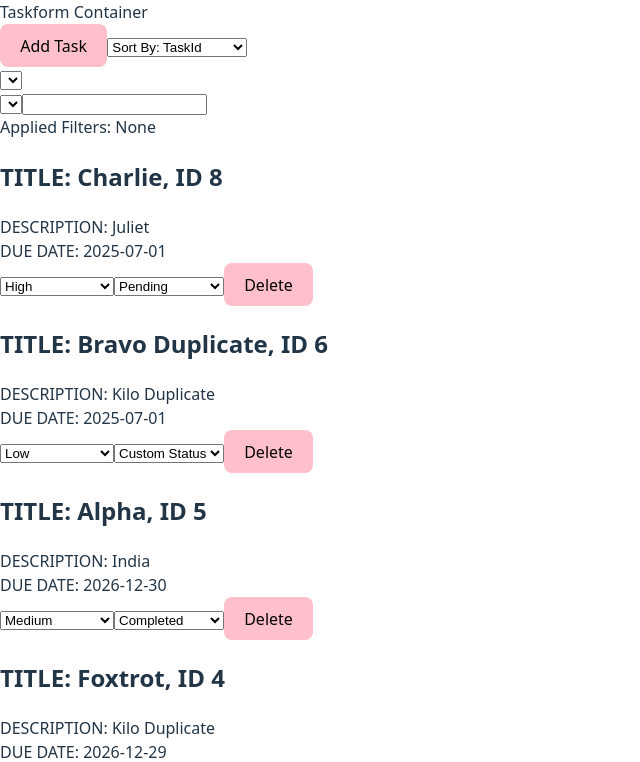
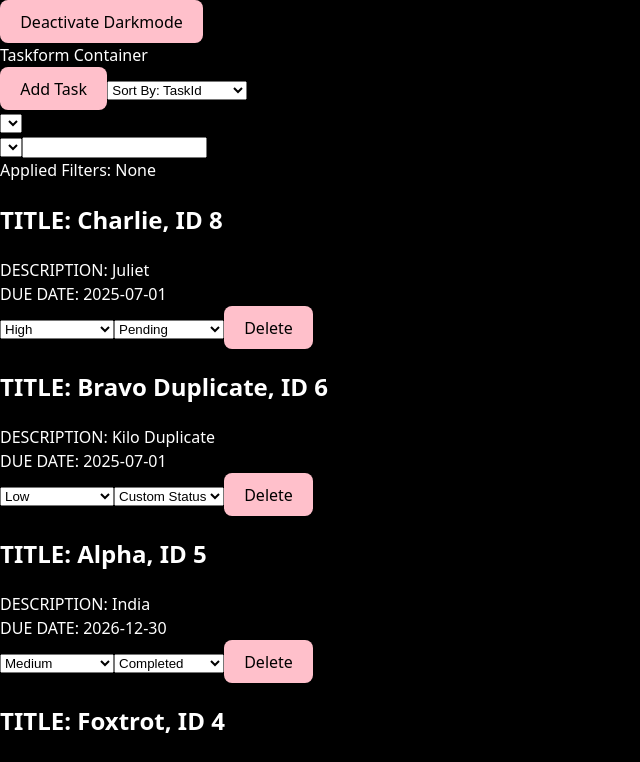
Before and after one commit to aardvarkpepper/2025-07-28-SBA, a React (Vite) app: page / in a window 1280 px wide. Shown: the top 762 px of the page, without its empty margins (0-640 px from the left). Built offline with nearby package versions, Linux system fonts and the light colour scheme.

Commit message:
Add Darkmode button toggle.

```diff
--- a/src/App.css
+++ b/src/App.css
@@ -1,3 +1,14 @@
+body {
+  background-color: white;
+  color: black;
+}
+
+.app {
+  background-color: black;
+  color: white;
+  width: 100vw;
+}
+
 .hidden {
   display: none
 }
--- a/src/App.tsx
+++ b/src/App.tsx
@@ -47,6 +47,7 @@ function App() {
 
   const [tasklist, setTasklist] = useState(tasklistData);
   const [filterlist, setFilterlist] = useState<Filter[]>([]);
+  const [darkmode, setDarkmode] = useState("Deactivate Darkmode");
 
   const tasklistSummary = dataSummary(tasklist); // contains data on status categories, priority categories, and last assigned index.
 
@@ -93,6 +94,17 @@ function App() {
 
   const handleSortTasksByArgument = (key: keyof Task) => {
     setTasklist(prev => sortByKeyValue([...prev], key));
+  }
+
+  const handleToggleDarkMode = (event: any) => {
+    setDarkmode(prev => {
+      if (prev === 'Deactivate Darkmode') {
+        event.target.parentElement.className=''
+      } else {
+        event.target.parentElement.className='app'
+      }
+      return (prev === 'Deactivate Darkmode' ? 'Activate Darkmode' : 'Deactivate Darkmode');
+    });
   }
 
   //   export type Filter = {
@@ -150,7 +162,8 @@ function App() {
 
   return (
 
-    <div>
+    <div className='app'>
+      <button onClick={(event) => handleToggleDarkMode(event)}>{darkmode}</button>
       <Dashboard tasklistSummary={tasklistSummary} tasks={tasklist} onSortSelect={handleSortTasksByArgument} onSubmitFormTask = {handleAddTask} />
       <TaskList tasks={tasklist} tasklistSummary={tasklistSummary} onDropdownChange={handleDropdownChange} onDeleteTask={handleDeleteTask} />
     </div>
--- a/src/components/TaskForm/TaskForm.tsx
+++ b/src/components/TaskForm/TaskForm.tsx
@@ -49,7 +49,7 @@ export const TaskForm = ({ tasklistSummary, task, newTask, onToggleShowForm, onS
 
   return (
     <div>
-      <div>
+      <div className='taskform'>
         {buttonText}
       </div>
       <button onClick={() => onToggleShowForm()}>X</button>
```
